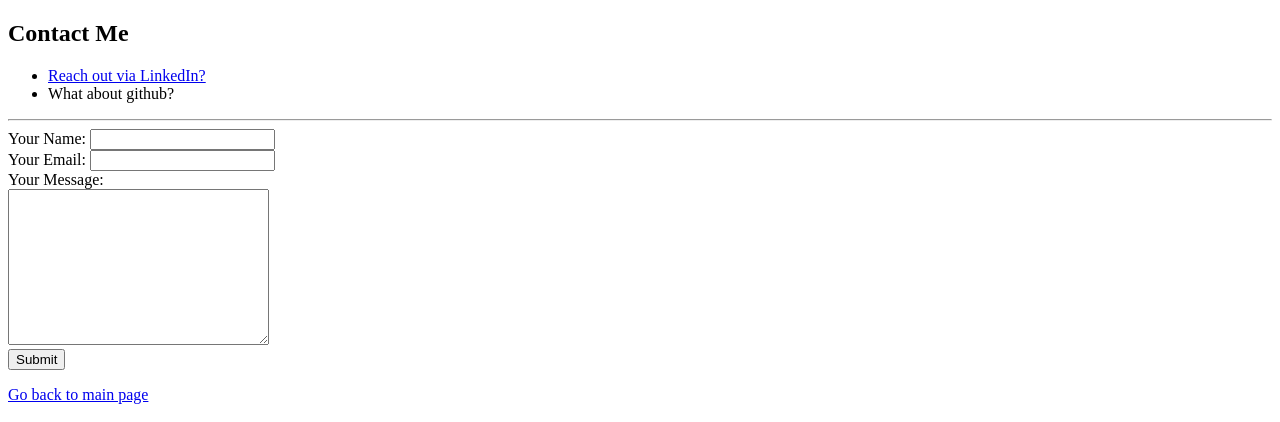
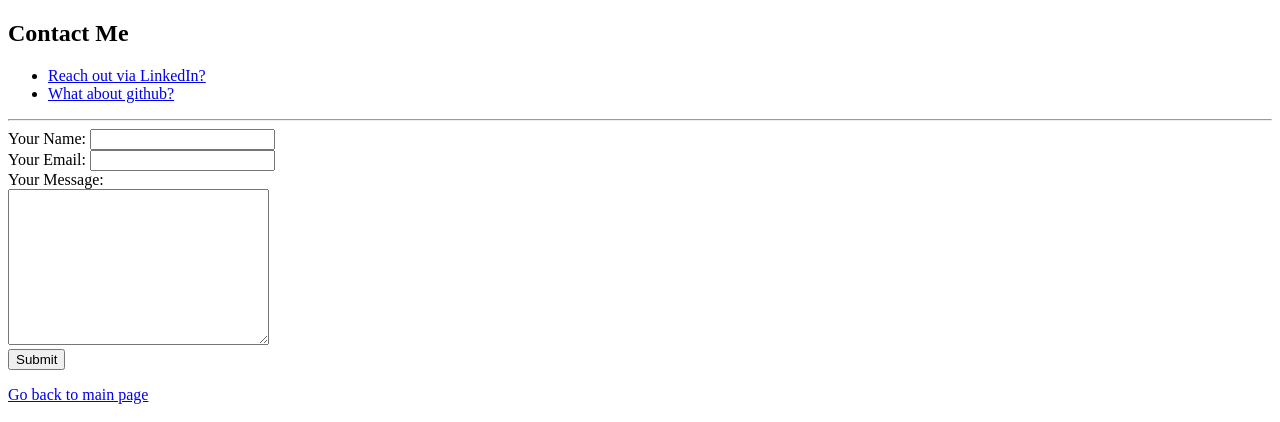
Before and after one commit to aybukecaliskan/CV, a plain HTML site: page contact.html in a window 1280 px wide. Shown: the top 422 px of the page. Drawn offline with Linux system fonts and the light colour scheme.

Commit message:
Update contact.html

```diff
--- a/contact.html
+++ b/contact.html
@@ -10,7 +10,7 @@
   <h2>Contact Me</h2>
   <ul>
     <li> <a href="https://www.linkedin.com/in/aybuke-caliskan-96b3a964/">Reach out via LinkedIn?</a></li>
-    <li> <a href="https://github.com/aybukecaliskan"></a>What about github? </li>
+    <li> <a href="https://github.com/aybukecaliskan">What about github?</a> </li>
   </ul>
   <hr>
   <form action="mailto:cvaybuke@gmail.com subject=About your CV" method="post" enctype="text/plain">
```
